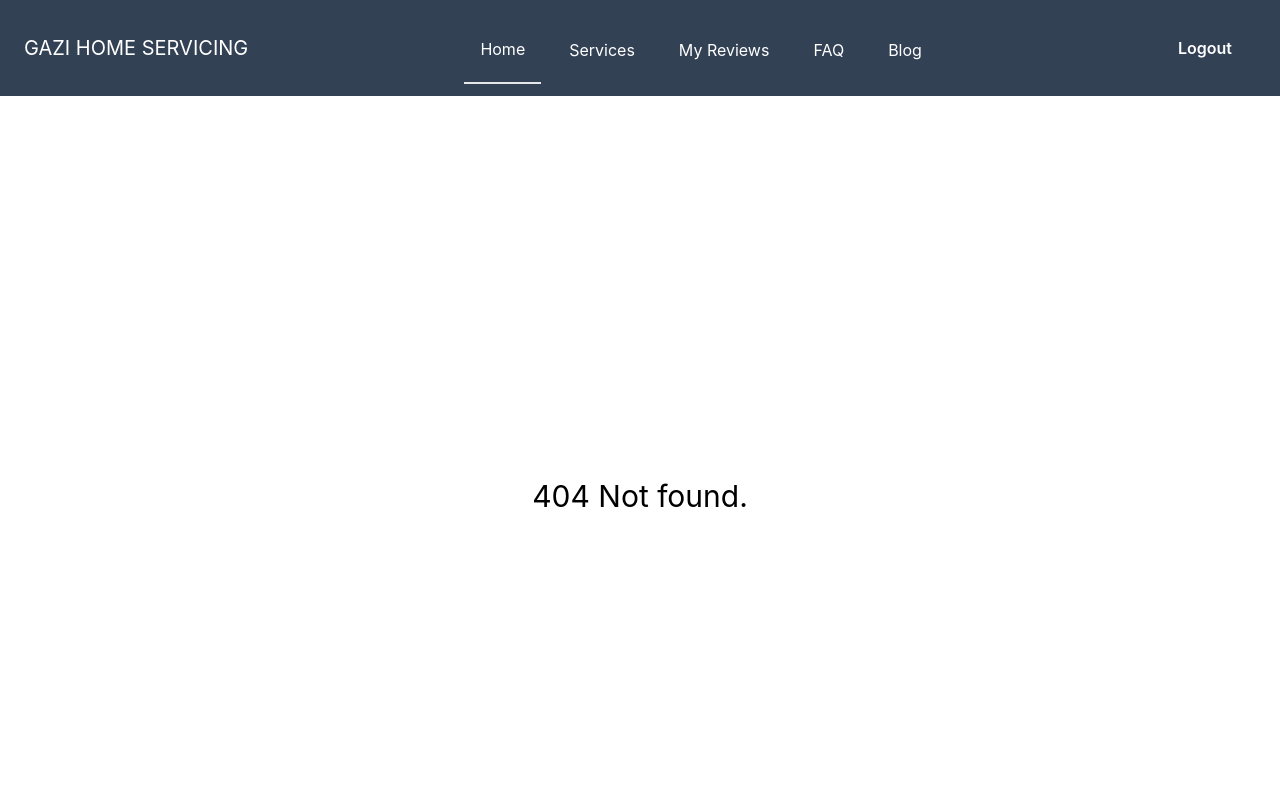
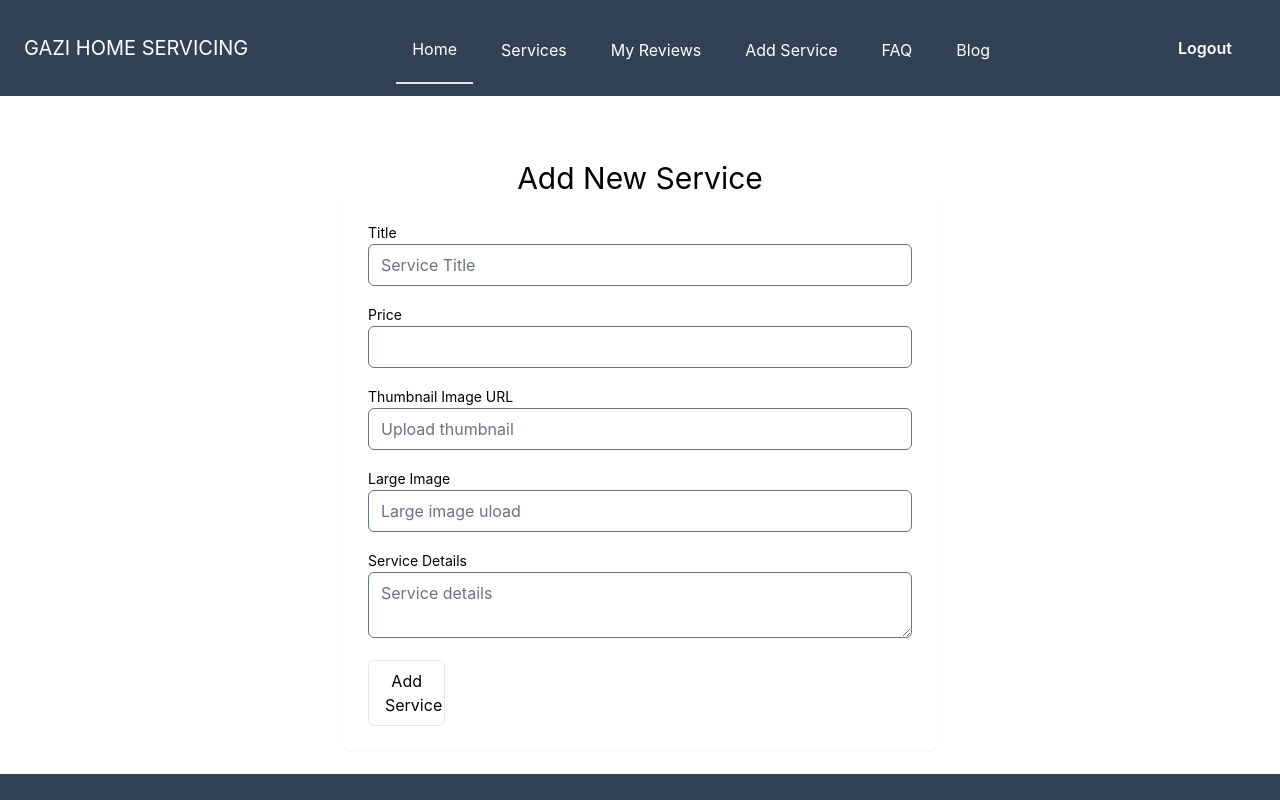
Before and after one commit to yeasin62/service-review-website, a React (Create React App) app: page /add-service in a window 1280 px wide. Shown: the top 800 px of the page. Built offline with nearby package versions, Linux system fonts and the light colour scheme; no server answers; sample sign-in values are in the browser's storage.

Commit message:
page title fixed

```diff
--- a/src/components/Header/Header.js
+++ b/src/components/Header/Header.js
@@ -26,6 +26,9 @@ const Header = () => {
                     </li>
                     <li className="flex">
                         <Link to={'/reviews'} className="flex items-center px-4 -mb-1 dark:border-transparent text-white">My Reviews</Link>
+                    </li>
+                    <li className="flex">
+                        <Link to={'/add-service'} className="flex items-center px-4 -mb-1 dark:border-transparent text-white">Add Service</Link>
                     </li>
                     <li className="flex">
                         <Link to={'/faq'} className="flex items-center px-4 -mb-1 dark:border-transparent text-white">FAQ</Link>
--- /dev/null
+++ b/src/components/pages/AddService/AddService.js
@@ -0,0 +1,78 @@
+import React from 'react';
+import toast from 'react-hot-toast';
+import useTitle from '../../../hooks/useTitles';
+
+const AddService = () => {
+    useTitle('Add Services');
+    const handleAddService = (event) => {
+        event.preventDefault();
+        const form = event.target;
+        const title = form.title.value;
+        const price = form.price.value;
+        const simage = form.simage.value;
+        const fimage = form.fimage.value;
+        const details = form.details.value;
+
+        console.log(title,price,simage,fimage,details);
+
+        const addService = {
+            title: title,
+            price: price,
+            simage: simage,
+            fimage: fimage,
+            details: details
+        }
+        fetch("http://localhost:5000/add-service",{
+            method: 'POST',
+            headers: {
+                'content-type': 'application/json'
+            },
+            body: JSON.stringify(addService)
+        })
+        .then(res => res.json())
+        .then(data => {
+            console.log(data);
+            if(data.acknowledged){
+                toast("Service added successfully");
+                form.reset();
+            }
+        })
+    }
+    return (
+        <section className="p-6 w-6/12 mx-auto mt-10">
+            <h2 className='text-center text-3xl'>Add New Service</h2>
+            <form onSubmit={handleAddService} className="container flex flex-col mx-auto space-y-12 ng-untouched ng-pristine ng-valid">
+                <fieldset className="grid grid-cols-1 gap-6 p-6 rounded-md shadow-sm dark:bg-gray-900">
+                    <div className="grid grid-cols-6 gap-4 col-span-full">
+                        <div className="col-span-full">
+                            <label for="title" className="text-sm">Title</label>
+                            <input id="title" name="title" type="text" placeholder="Service Title" className="w-full rounded-md focus:ring focus:ring-opacity-75 focus:ring-violet-400 dark:border-gray-700 dark:text-gray-900" required/>
+                        </div>
+
+                        <div className="col-span-full">
+                            <label for="price" className="text-sm">Price</label>
+                            <input id="price" name="price" type="number"  className="w-full rounded-md focus:ring focus:ring-opacity-75 focus:ring-violet-400 dark:border-gray-700 dark:text-gray-900" required/>
+                        </div>
+
+                        <div className="col-span-full">
+                            <label for="simage" className="text-sm">Thumbnail Image URL</label>
+                            <input id="simage" type="url" placeholder="Upload thumbnail" className="w-full rounded-md focus:ring focus:ring-opacity-75 focus:ring-violet-400 dark:border-gray-700 dark:text-gray-900" required/>
+                        </div>
+                        <div className="col-span-full">
+                            <label for="fimage" className="text-sm">Large Image</label>
+                            <input id="fimage" type="url" placeholder="Large image uload" className="w-full rounded-md focus:ring focus:ring-opacity-75 focus:ring-violet-400 dark:border-gray-700 dark:text-gray-900" required/>
+                        </div>
+                        <div className="col-span-full">
+                            <label for="details" className="text-sm">Service Details</label>
+                            <textarea id="details" type="textarea" placeholder="Service details" className="w-full rounded-md focus:ring focus:ring-opacity-75 focus:ring-violet-400 dark:border-gray-700 dark:text-gray-900" required/>
+                        </div>
+                        <button type="submit" className="px-4 py-2 border rounded-md dark:border-gray-100">Add Service</button>
+
+                    </div>
+                </fieldset>
+            </form>
+        </section>
+    );
+};
+
+export default AddService;
--- a/src/components/pages/Blog/Blog.js
+++ b/src/components/pages/Blog/Blog.js
@@ -1,6 +1,8 @@
 import React from 'react';
+import useTitle from '../../../hooks/useTitles';
 
 const Blog = () => {
+	useTitle('Blog');
     return (
         <main className="py-6 lg:w-4/5 mx-auto">
   <div className="mb-12">
--- a/src/components/pages/FAQ/FAQ.js
+++ b/src/components/pages/FAQ/FAQ.js
@@ -1,6 +1,8 @@
 import React from 'react';
+import useTitle from '../../../hooks/useTitles';
 
 const FAQ = () => {
+    useTitle('FAQ');
     return (
         <section className="dark:bg-gray-800 dark:text-gray-100">
             <div className="container flex flex-col justify-center px-4 py-8 mx-auto md:p-8">
--- a/src/components/pages/Home/Home.js
+++ b/src/components/pages/Home/Home.js
@@ -1,9 +1,11 @@
 import React, { useEffect, useState } from 'react';
 import { Link } from 'react-router-dom';
+import useTitle from '../../../hooks/useTitles';
 import ServiceCard from '../ServiceCard/ServiceCard';
 
 const Home = () => {
     const [services, setServices] = useState([]);
+    useTitle('Home');
     useEffect(()=>{
         fetch('http://localhost:5000/service')
         .then(res => res.json())
--- a/src/components/pages/Login/Login.js
+++ b/src/components/pages/Login/Login.js
@@ -3,11 +3,13 @@ import { AiOutlineGoogle } from "react-icons/ai";
 import { authContext } from '../../../AuthProvider/AuthProvider';
 import {GoogleAuthProvider} from 'firebase/auth';
 import { Link, useLocation, useNavigate } from 'react-router-dom';
+import useTitle from '../../../hooks/useTitles';
 
 const Login = () => {
         const [error, setError] = useState('');
         const {providerLogin,userSignIn} = useContext(authContext);
         const googleProvider = new GoogleAuthProvider();
+        useTitle('Login');
 
         const navigate = useNavigate();
         const location = useLocation();
--- a/src/components/pages/Reviews/Reviews.js
+++ b/src/components/pages/Reviews/Reviews.js
@@ -1,11 +1,13 @@
 import React, { useContext, useEffect, useState } from 'react';
 import toast from 'react-hot-toast';
 import { authContext } from '../../../AuthProvider/AuthProvider';
+import useTitle from '../../../hooks/useTitles';
 import ReviewCard from '../../ReviewCard/ReviewCard';
 
 const Reviews = () => {
     const {user} = useContext(authContext);
     const [reviews, setReviews] = useState([]);
+    useTitle('My Reviews');
 
     useEffect(()=>{
         fetch(`http://localhost:5000/reviews?email=${user?.email}`)
--- a/src/components/pages/ServiceDetails/ServiceDetails.js
+++ b/src/components/pages/ServiceDetails/ServiceDetails.js
@@ -2,6 +2,7 @@ import React, { useContext, useEffect, useState } from 'react';
 import toast from 'react-hot-toast';
 import { Link, useLoaderData } from 'react-router-dom';
 import { authContext } from '../../../AuthProvider/AuthProvider';
+import useTitle from '../../../hooks/useTitles';
 import ReviewCard from '../../ReviewCard/ReviewCard';
 
 const ServiceDetails = () => {
@@ -9,6 +10,7 @@ const ServiceDetails = () => {
     const {title,price,fimage,details,_id} = serviceDetails;
     const {user} = useContext(authContext);
     const [reviews, setReviews] = useState([]);
+    useTitle(title);
 
     useEffect(()=>{
         fetch(`http://localhost:5000/myreviews?serviceId=${_id}`)
--- a/src/components/pages/Services/Services.js
+++ b/src/components/pages/Services/Services.js
@@ -1,8 +1,10 @@
 import React, { useEffect, useState } from 'react';
+import useTitle from '../../../hooks/useTitles';
 import ServiceCard from '../ServiceCard/ServiceCard';
 
 const Services = () => {
     const [services, setServices] = useState([]);
+    useTitle('Services');
     useEffect(()=>{
         fetch('http://localhost:5000/services')
         .then(res => res.json())
--- a/src/components/pages/Signup/Signup.js
+++ b/src/components/pages/Signup/Signup.js
@@ -1,10 +1,12 @@
 import React, { useContext, useState } from 'react';
 import { Link } from 'react-router-dom';
 import { authContext } from '../../../AuthProvider/AuthProvider';
+import useTitle from '../../../hooks/useTitles';
 
 const Signup = () => {
     const [error,setError] = useState('');
     const {createUser, updateUserProfile} = useContext(authContext);
+    useTitle('Signup');
     const handleSubmit = event => {
         event.preventDefault();
         const form = event.target;
--- a/src/components/routes/Routes/Router.js
+++ b/src/components/routes/Routes/Router.js
@@ -1,6 +1,7 @@
 import React from 'react';
 import { createBrowserRouter } from 'react-router-dom';
 import Main from '../../../layouts/Main/Main';
+import AddService from '../../pages/AddService/AddService';
 import Blog from '../../pages/Blog/Blog';
 import Edit from '../../pages/Edit/Edit';
 import Error from '../../pages/Error/Error';
@@ -51,6 +52,10 @@ const router = createBrowserRouter([
                 element: <Edit></Edit>
             },
             {
+                path: '/add-service',
+                element: <PrivateRoute><AddService></AddService></PrivateRoute>
+            },
+            {
                 path: '/service/:id',
                 element: <ServiceDetails></ServiceDetails>,
                 loader: ({params})=> fetch(`http://localhost:5000/service/${params.id}`)
--- /dev/null
+++ b/src/hooks/useTitles.js
@@ -0,0 +1,9 @@
+import { useEffect } from "react"
+
+const useTitle = (title) => {
+    useEffect(()=>{
+        document.title = title;
+    },[title])
+}
+
+export default useTitle;
```
Also changed, not shown: 2 other files (tests, documents, lock files or other folders).
